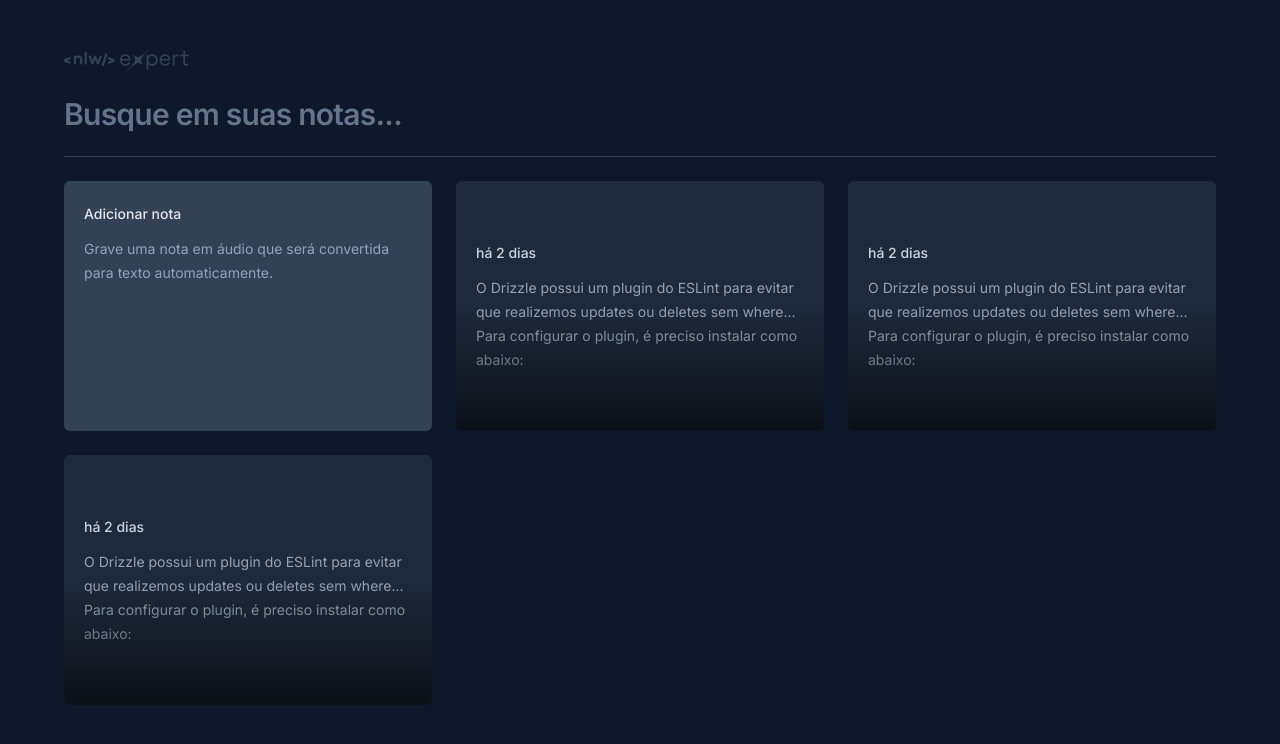
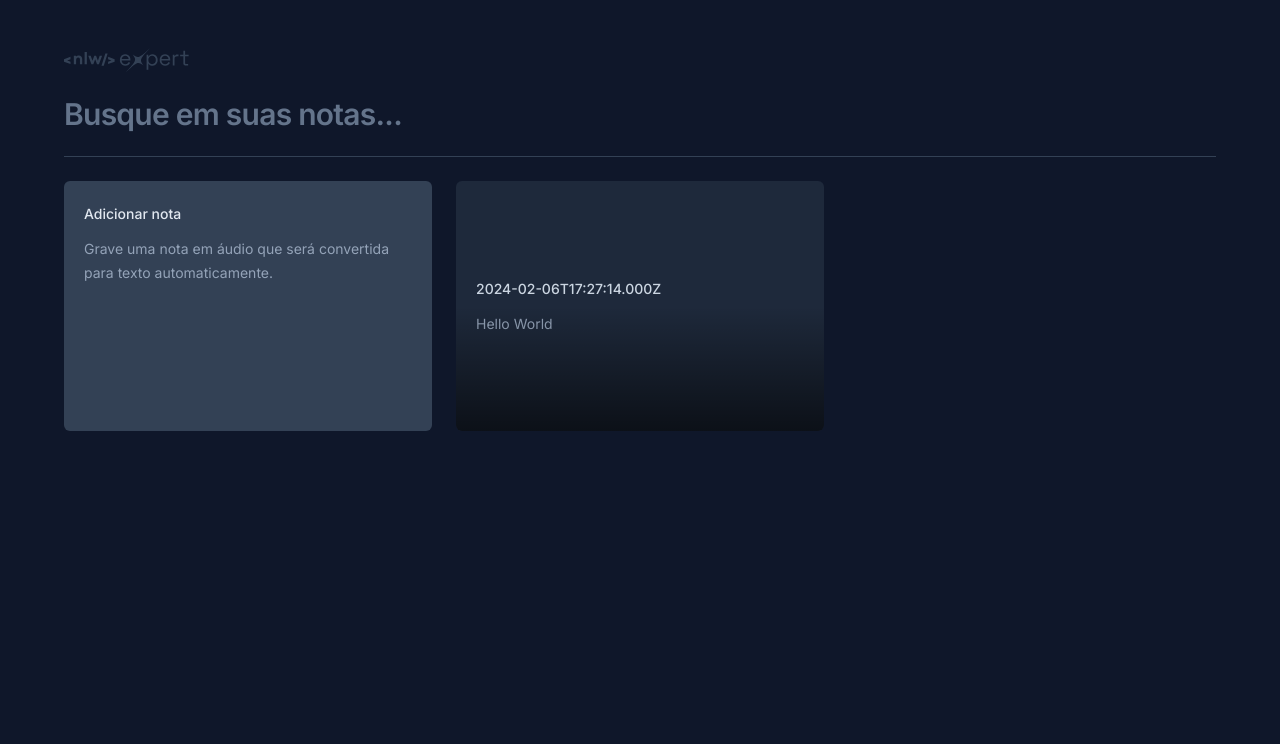
Before and after one commit to bruna15limaa/NLW-Notes, a React (Vite) app: page / in a window 1280 px wide. Shown: the top 744 px of the page. Built offline with nearby package versions, Linux system fonts and the light colour scheme.

Commit message:
interface

```diff
--- a/src/App.tsx
+++ b/src/App.tsx
@@ -20,9 +20,8 @@ export function App() {
 
       <NewNoteCard/>
 
-      <NoteCard/>
-      <NoteCard/>
-      <NoteCard/>
+      <NoteCard date={new Date()} content="Hello World"/>
+
 
     </div>
 
--- a/src/components/note-card.tsx
+++ b/src/components/note-card.tsx
@@ -1,13 +1,17 @@
-export function NoteCard(){
+interface NoteCardProps {
+    date: Date
+    content: string
+}
+
+
+export function NoteCard(props: NoteCardProps){
     return(
         <button className='rounded-md text-left bg-slate-800 p-5 space-y-3 overflow-hidden relative hover:ring-2 outline-none focus-visible:ring-2 focus-visible:ring-lime-400'>
         <span className='text-sm font-medium text-slate-300'>
-           há 2 dias
+            {props.date.toISOString()}
           </span>
           <p className='text-sm leading-6 text-slate-400'>
-          O Drizzle possui um plugin do ESLint para evitar que realizemos updates ou deletes sem where...
-
-          Para configurar o plugin, é preciso instalar como abaixo:
+            {props.content}
           </p>
 
           <div className='absolute bottom-0 left-0 right-0 h-1/2 bg-gradient-to-t from-black/60 to-transparent pointer-events-none'/>
```
